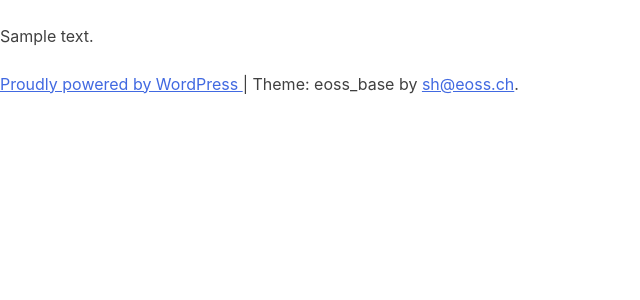
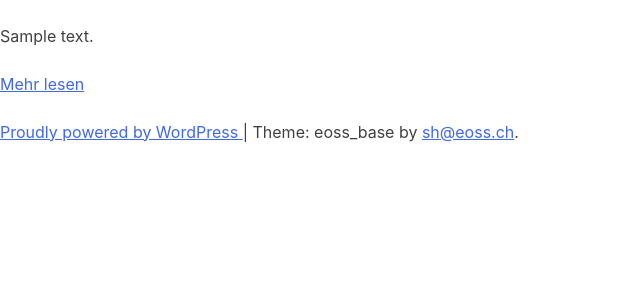
Before and after one commit to Daniel1971/eoss-bewerbungen, a WordPress theme: template themes/eoss_bewerbung/index.php in a window 1280 px wide. Shown: the part 171-471 px from the top of the page, without its empty margins (0-640 px from the left). Run offline with PHP 8.4 and a stand-in for WordPress, Linux system fonts and the light colour scheme; the site name, menu and one post (Sample post) are stand-ins, and other content is empty; some libraries are stand-ins or nearby versions.

Commit message:
Styling Blog Posts

```diff
--- a/themes/eoss_bewerbung/template-parts/content.php
+++ b/themes/eoss_bewerbung/template-parts/content.php
@@ -34,6 +34,12 @@
 		?>
 	</div><!-- .entry-content -->
 
+	<div>
+		<a href="<?php the_permalink()?>" class="own-more-link">
+                Mehr lesen
+            	</a>
+	</div>
+
 	<footer class="entry-footer">
 		<?php eoss_base_entry_footer(); ?>
 	</footer><!-- .entry-footer -->
```
